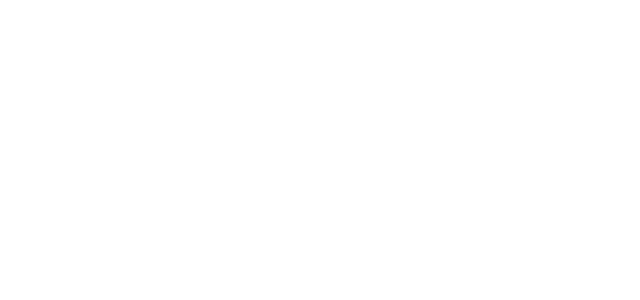
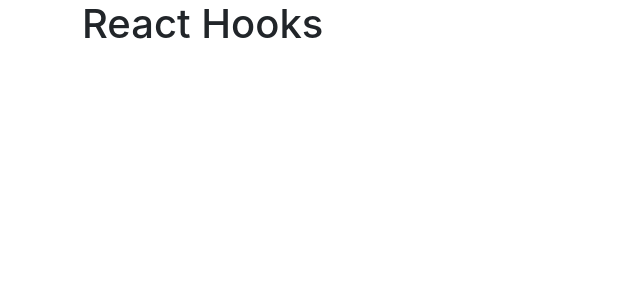
Before and after one commit to SergeyKhrapin/react_hooks, a React (Create React App) app: page / in a window 1280 px wide. Shown: the top 300 px of the page, without its empty margins (0-640 px from the left). Built offline with nearby package versions, Linux system fonts and the light colour scheme.

Commit message:
Small initial changes

```diff
--- a/public/index.html
+++ b/public/index.html
@@ -8,15 +8,7 @@
       name="description"
       content="Web site created using create-react-app"
     />
-    <!--
-      Notice the use of %PUBLIC_URL% in the tags above.
-      It will be replaced with the URL of the `public` folder during the build.
-      Only files inside the `public` folder can be referenced from the HTML.
-
-      Unlike "/favicon.ico" or "favicon.ico", "%PUBLIC_URL%/favicon.ico" will
-      work correctly both with client-side routing and a non-root public URL.
-      Learn how to configure a non-root public URL by running `npm run build`.
-    -->
+    <link href="https://cdn.jsdelivr.net/npm/bootstrap@5.0.0-beta1/dist/css/bootstrap.min.css" rel="stylesheet" integrity="sha384-giJF6kkoqNQ00vy+HMDP7azOuL0xtbfIcaT9wjKHr8RbDVddVHyTfAAsrekwKmP1" crossorigin="anonymous">
     <title>React Hooks</title>
   </head>
   <body>
--- a/src/App.js
+++ /dev/null
@@ -1,11 +0,0 @@
-function App() {
-  return (
-    <div className="App">
-      <header className="App-header">
-
-      </header>
-    </div>
-  );
-}
-
-export default App;
--- /dev/null
+++ b/src/ReactHooks.js
@@ -0,0 +1,15 @@
+import React from 'react'
+
+function ReactHooks() {
+  return (
+    <div className="hooks-container container">
+      <div className="row">
+        <header className="hooks-header">
+          <h1>React Hooks</h1>
+        </header>
+      </div>
+    </div>
+  )
+}
+
+export default ReactHooks
--- a/src/index.js
+++ b/src/index.js
@@ -1,11 +1,11 @@
-import React from 'react';
-import ReactDOM from 'react-dom';
-import './index.css';
-import App from './App';
+import React from 'react'
+import ReactDOM from 'react-dom'
+import './index.css'
+import ReactHooks from './ReactHooks'
 
 ReactDOM.render(
   <React.StrictMode>
-    <App />
+    <ReactHooks />
   </React.StrictMode>,
   document.getElementById('root')
-);
+)
```
Also changed, not shown: 1 other file (tests, documents, lock files or other folders).
